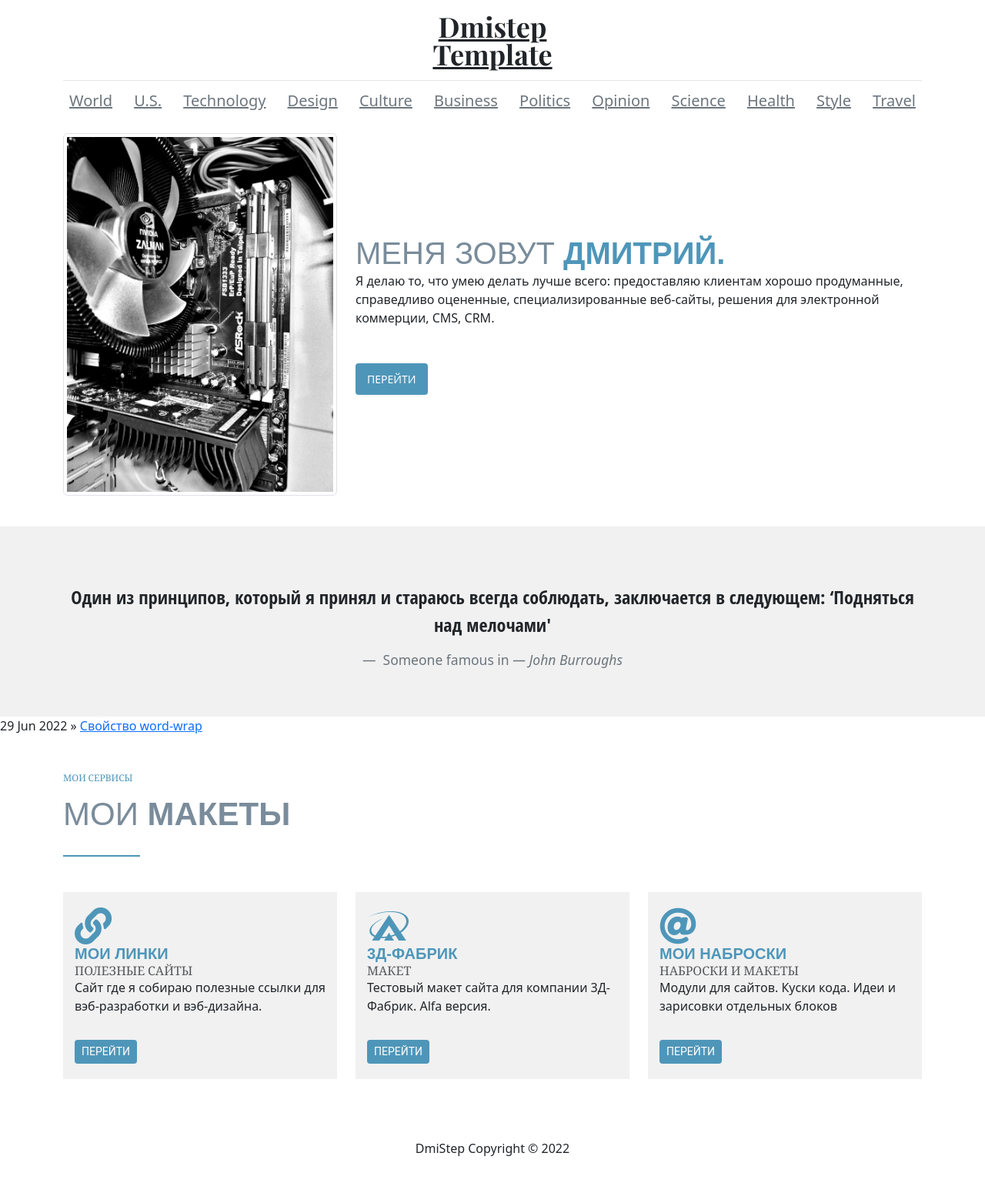
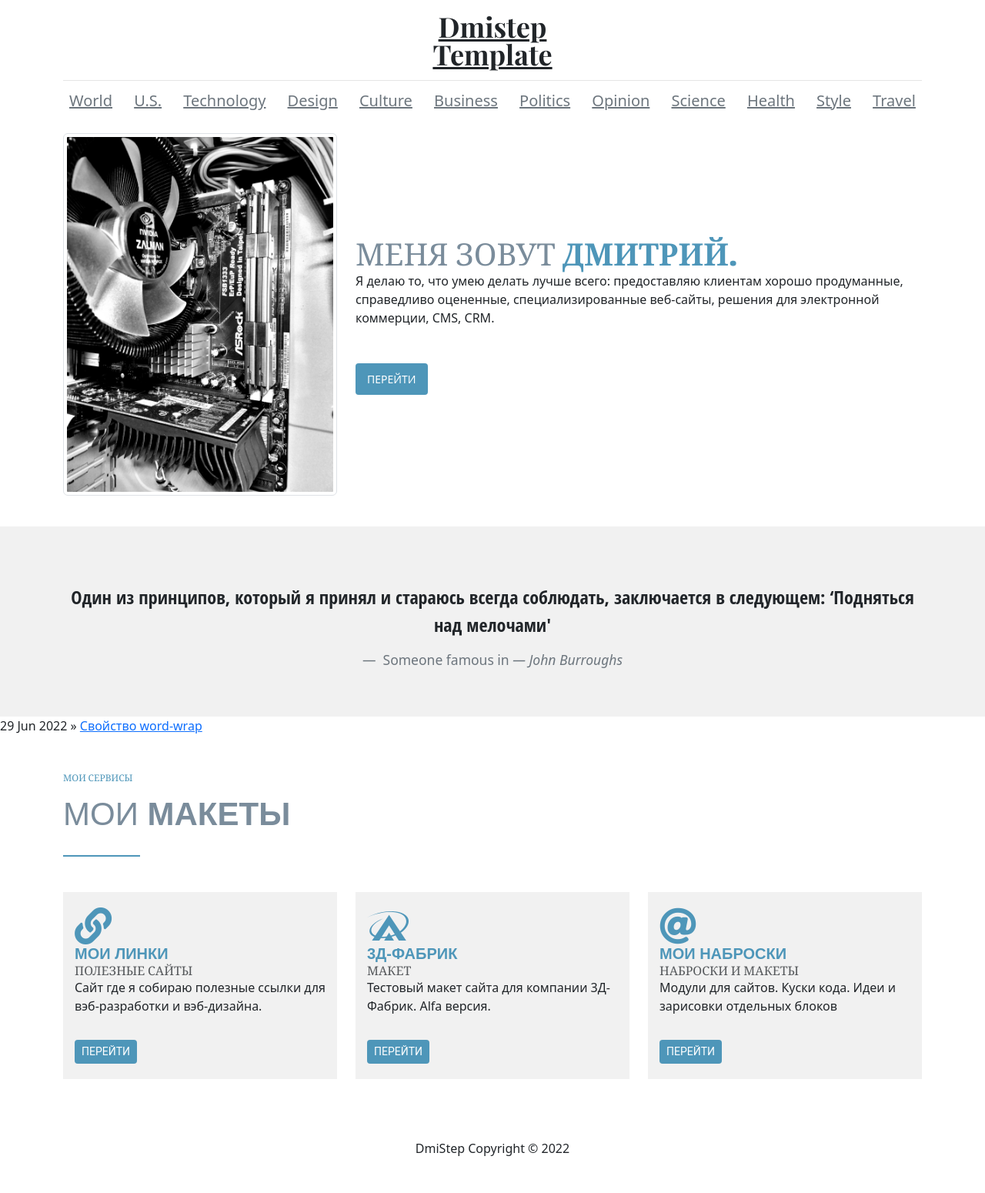
Before and after one commit to Dmistep/dmistep.github.io, a Jekyll site: the page built from index.html, in a window 1280 px wide. Shown: the whole page at 77% size. Built offline with Jekyll 4.4.1, drawn with Linux system fonts in a browser that asks for light colours; nearby versions of some CDN libraries.

Commit message:
update style.css

```diff
--- a/css/style.css
+++ b/css/style.css
@@ -88,7 +88,6 @@ h1, h2, h3, h4, h5, h6 {
 .showcase-right h1{
     margin:0;
     padding:0;
-    font-family: 'Montserrat Alternates', sans-serif;
     font-size:2.5em;
     font-weight:800;
     text-transform:uppercase;
```
